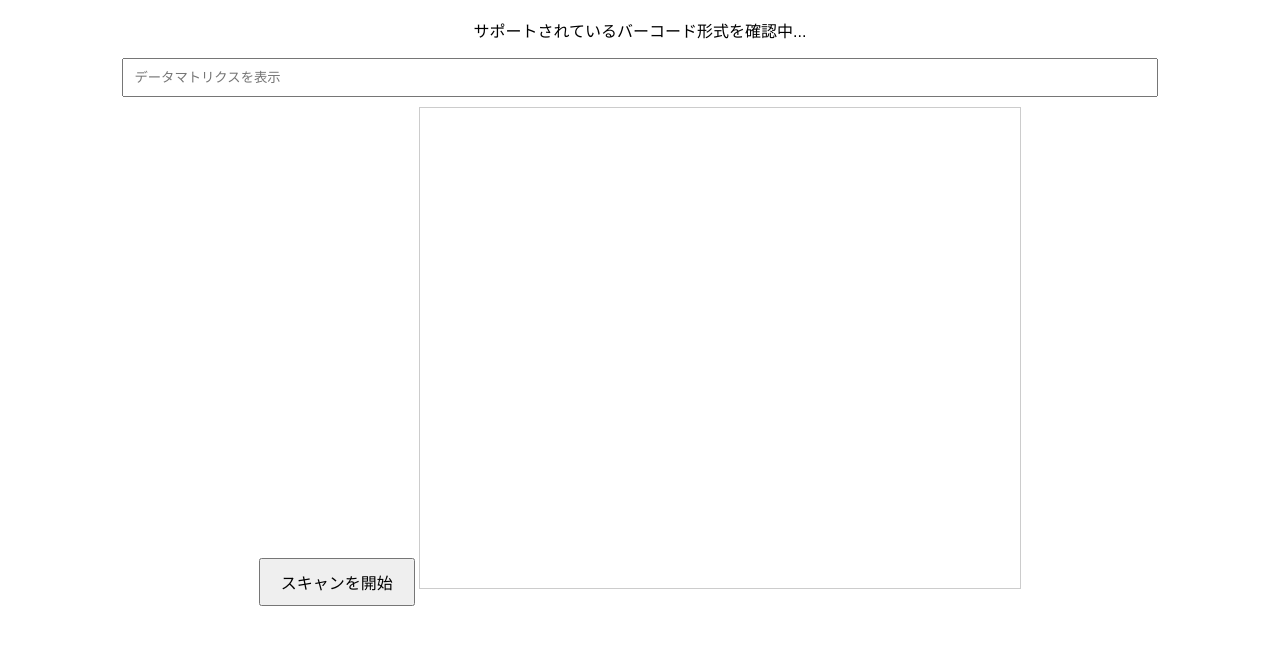
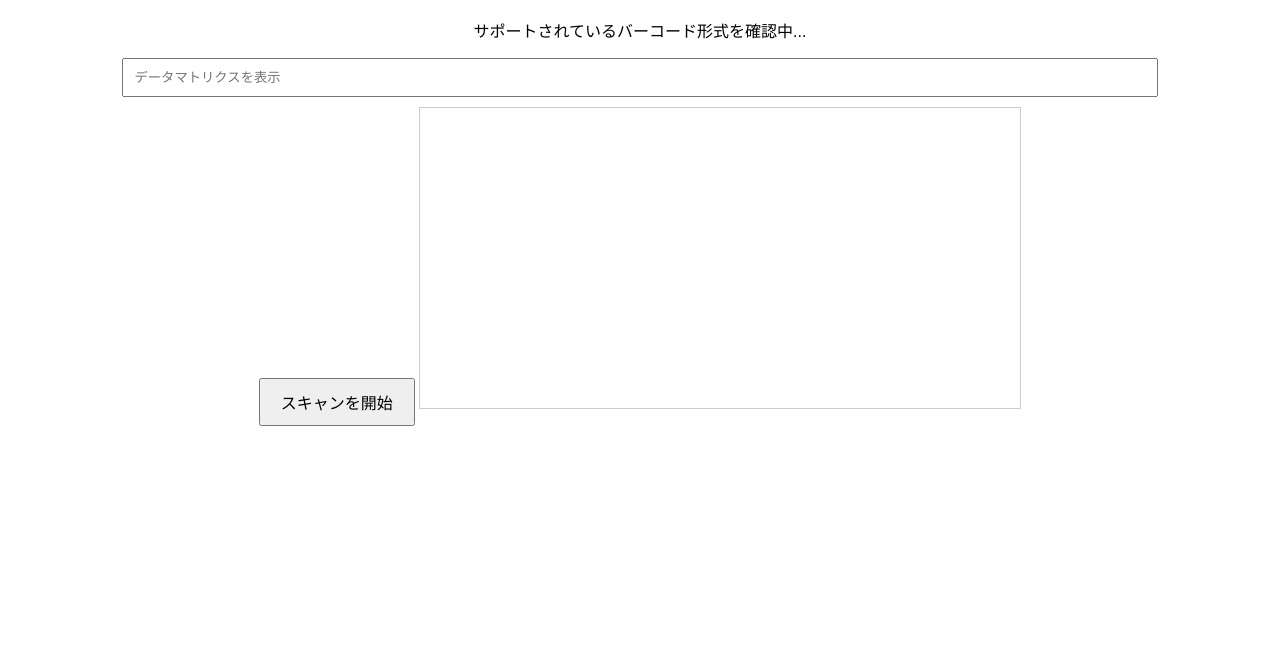
Before and after one commit to 4483-uni/barcode-comparison-pwa, a plain HTML site: page index.html in a window 1280 px wide. Shown: the part 99-744 px from the top of the page. Drawn offline with Linux system fonts and the light colour scheme.

Commit message:
Update index.html

```diff
--- a/index.html
+++ b/index.html
@@ -36,9 +36,7 @@
     <p id="scanning-indicator">スキャン中...</p>
 
     <!-- カメラ映像の表示 -->
-    <!--<video id="video" autoplay></video>-->
-    <video id="video" width="640" height="480" autoplay></video>
-    <canvas id="canvas" width="320" height="240" style="display:none;"></canvas> <!-- スキャン用の小さい領域 -->
+    <video id="video" autoplay></video>
 
     <!-- 結果表示 -->
     <p id="result"></p>
```
